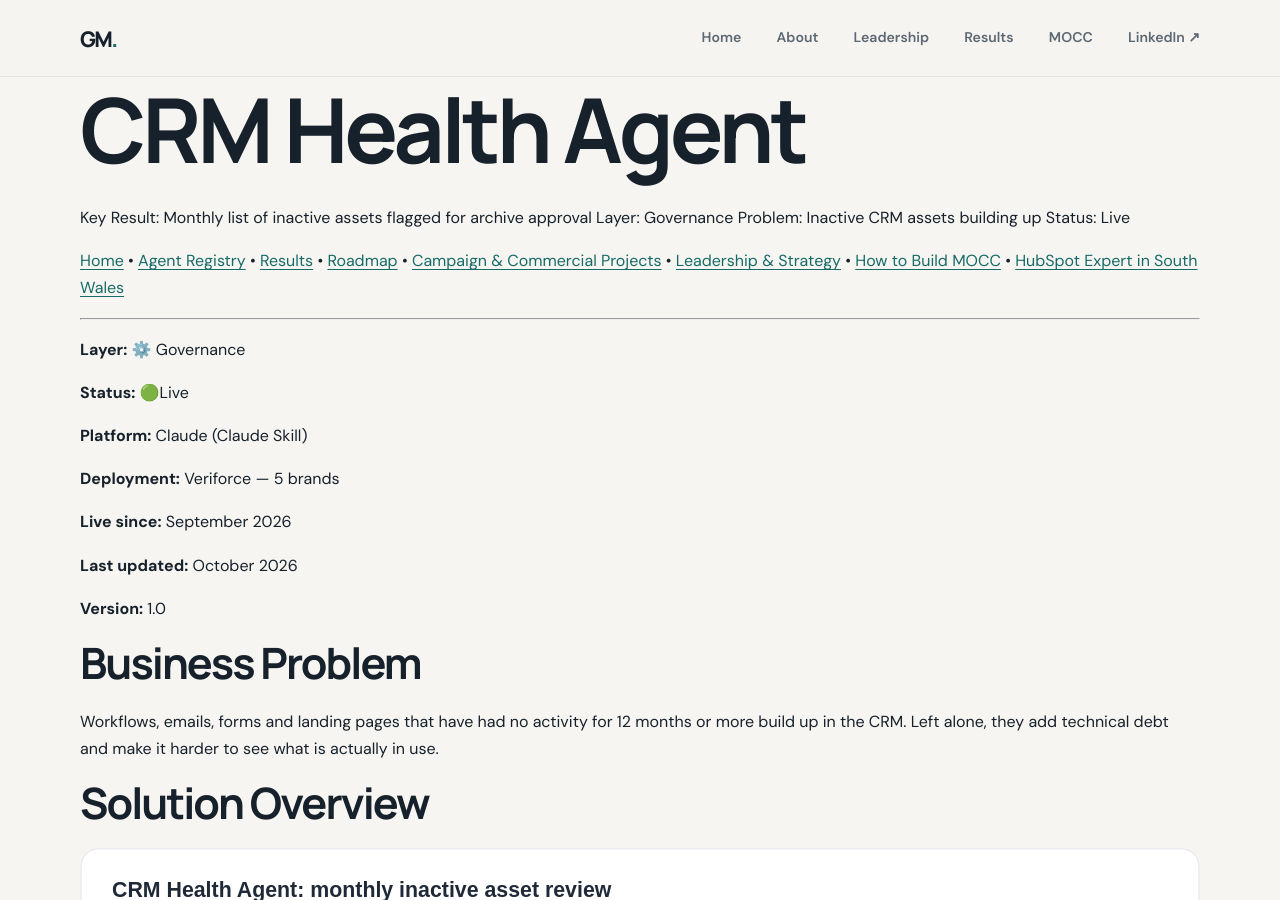
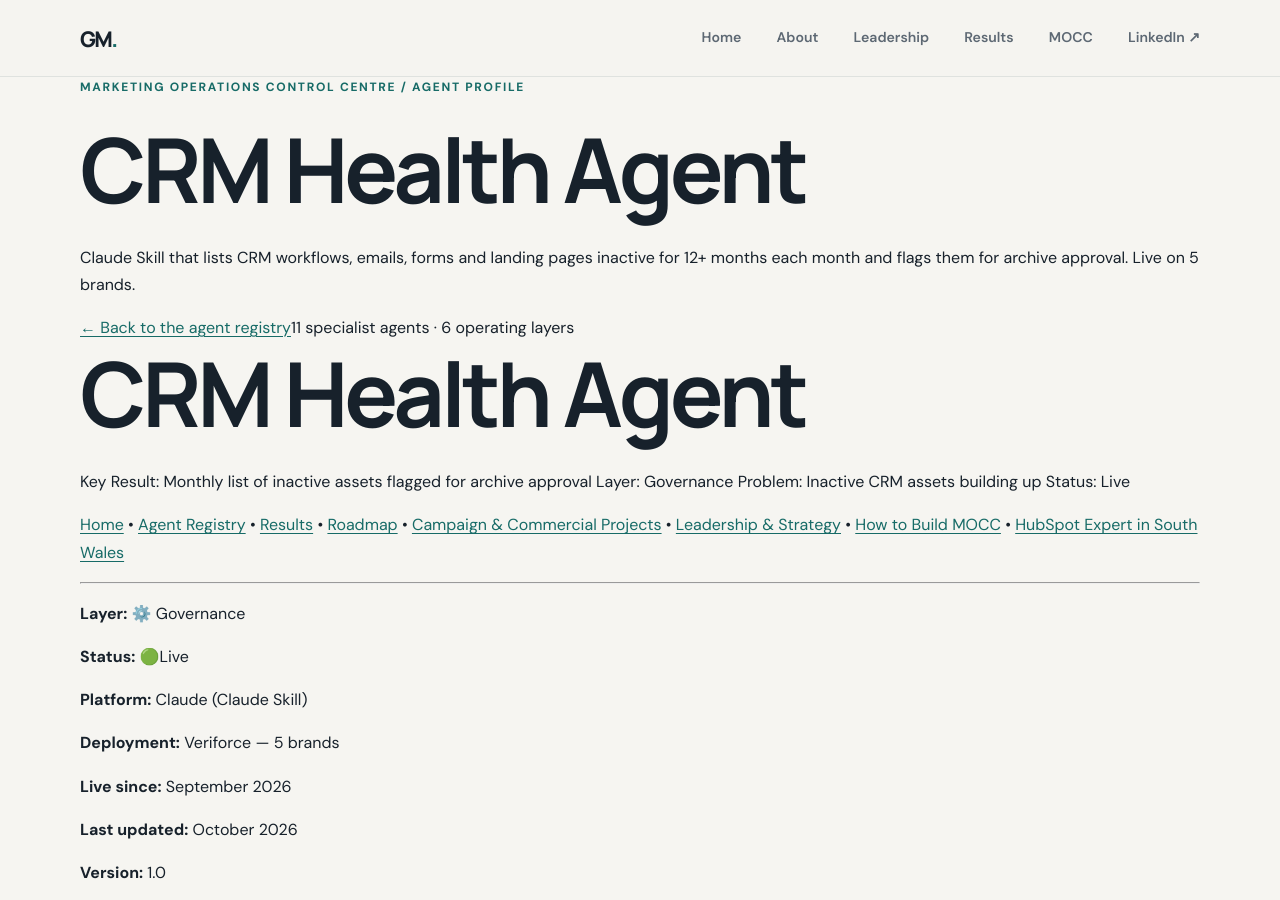
Before and after one commit to georgefwmurray/Marketing-Operations-Control-Centre, a Jekyll site: the page built from Agents/CRM Health Agent/CRM-Health-Agent.md, in a window 1280 px wide and 900 px high. Built offline with Jekyll 4.4.1, drawn with Linux system fonts in a browser that asks for light colours; our own code applies the rules of GitHub Pages for plain Markdown files.

Commit message:
Add editorial layouts for agent and project detail pages

```diff
--- a/_layouts/default.html
+++ b/_layouts/default.html
@@ -51,7 +51,25 @@
     </div>
   </header>
   <main id="main" class="site-main">
-    {{ content }}
+    {% if page.path contains 'Agents/' %}
+      <section class="detail-hero detail-hero--agent">
+        <p class="eyebrow">Marketing Operations Control Centre / Agent profile</p>
+        <h1>{{ page.title | split: ":" | first }}</h1>
+        <p class="detail-lead">{{ page.description }}</p>
+        <div class="detail-hero-links"><a href="{{ '/Agent-Registry.html' | relative_url }}">← Back to the agent registry</a><span>11 specialist agents · 6 operating layers</span></div>
+      </section>
+      <article class="detail-content detail-content--agent">{{ content }}</article>
+    {% elsif page.path contains 'Campaign & Commercial Projects/' %}
+      <section class="detail-hero detail-hero--project">
+        <p class="eyebrow">Selected work / Commercial case study</p>
+        <h1>{{ page.title | split: ":" | first }}</h1>
+        <p class="detail-lead">{{ page.description }}</p>
+        <div class="detail-hero-links"><a href="{{ '/Campaign-Commercial-Projects.html' | relative_url }}">← Back to selected projects</a><span>Strategy · Technology · Commercial outcomes</span></div>
+      </section>
+      <article class="detail-content detail-content--project">{{ content }}</article>
+    {% else %}
+      {{ content }}
+    {% endif %}
   </main>
   <footer class="site-footer">
     <div class="footer-inner">
```
